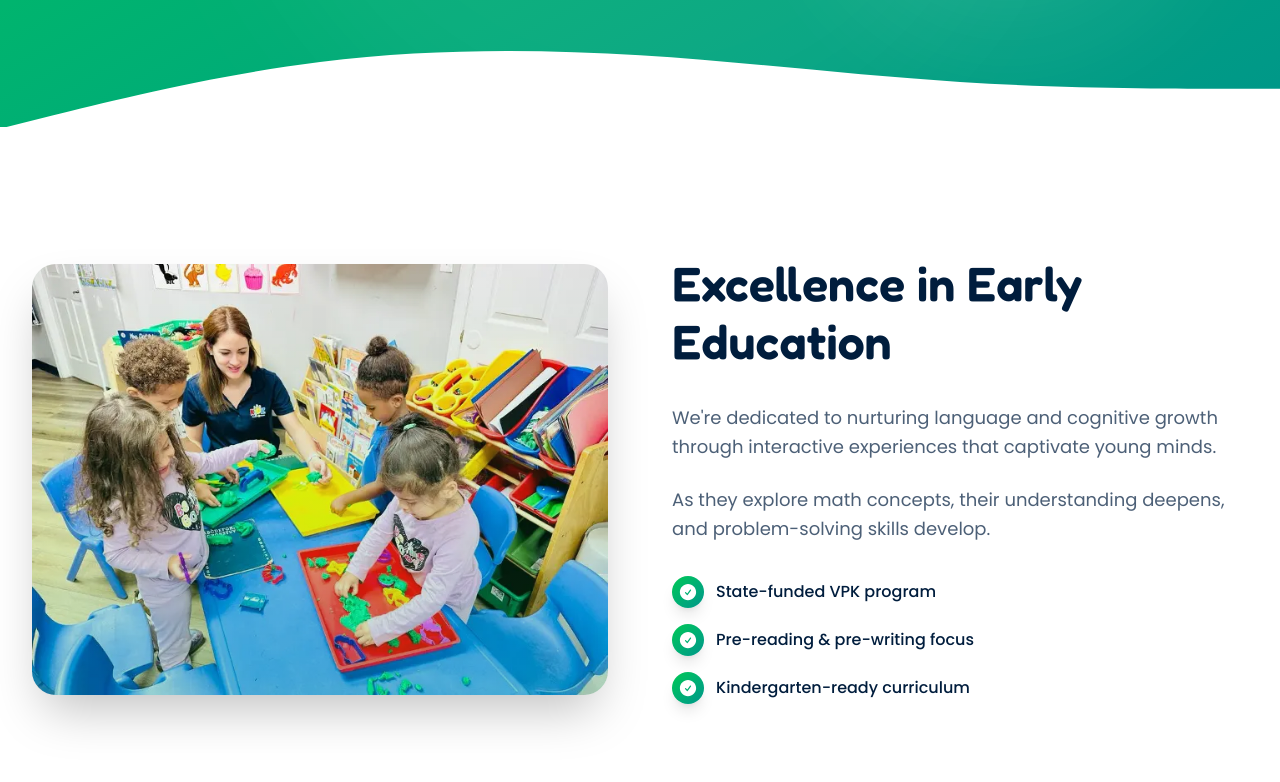
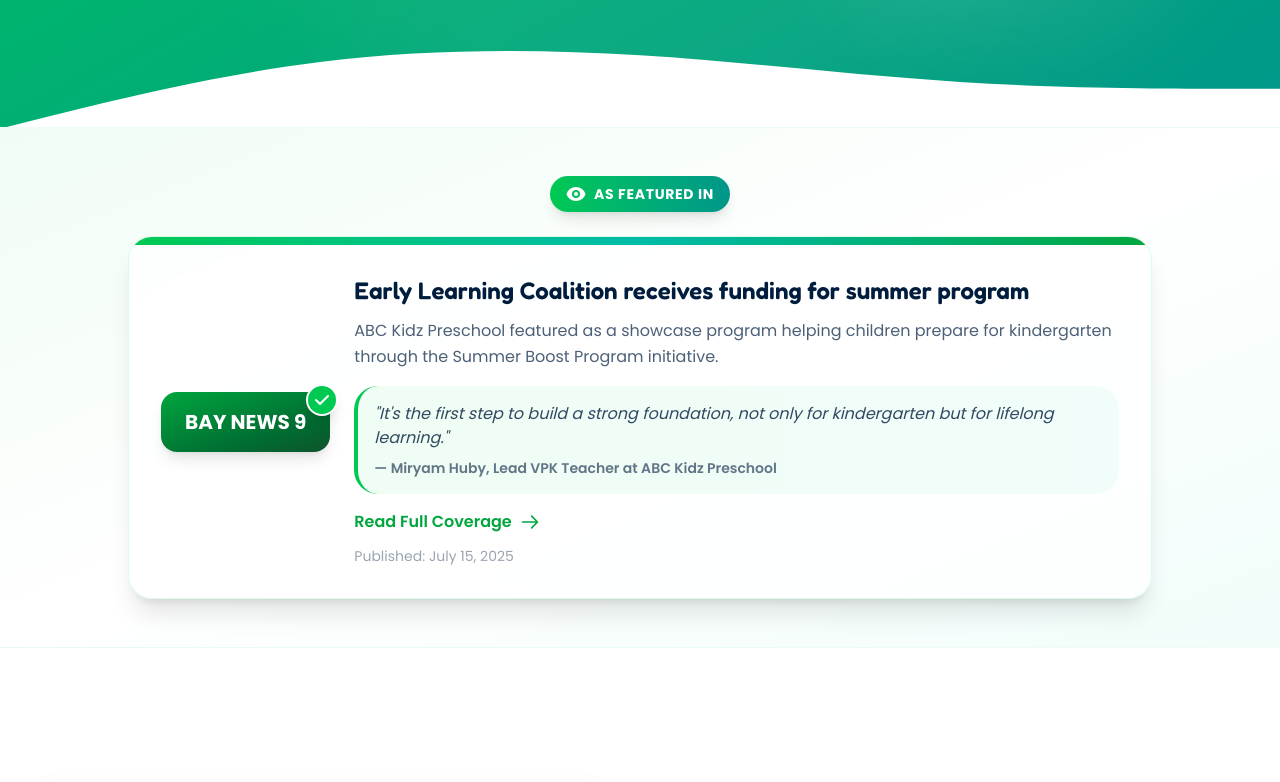
Before and after one commit to MrAlvaroLG/abc-kids, a Next.js app: page /en/programs/vpk in a window 1280 px wide. Shown: the part 660-1442 px from the top of the page. Built offline with nearby package versions, Linux system fonts and the light colour scheme.

Commit message:
feat: Add a news feature banner to the VPK program page and a YouTube video embed to the Programs section, reordering its content.

```diff
--- a/app/[locale]/programs/vpk/page.tsx
+++ b/app/[locale]/programs/vpk/page.tsx
@@ -98,6 +98,92 @@
                     <svg viewBox="0 0 1440 120" fill="none" xmlns="http://www.w3.org/2000/svg" preserveAspectRatio="none" className="w-full h-auto block">
                         <path d="M0 120L60 105C120 90 240 60 360 45C480 30 600 30 720 37.5C840 45 960 60 1080 67.5C1200 75 1320 75 1380 75L1440 75V120H1380C1320 120 1200 120 1080 120C960 120 840 120 720 120C600 120 480 120 360 120C240 120 120 120 60 120H0Z" fill="white"/>
                     </svg>
+                </div>
+            </section>
+
+            {/* News Feature Banner */}
+            <section className="relative py-12 bg-linear-to-br from-green-50 via-white to-teal-50 border-y border-green-100/50">
+                <div className="container mx-auto px-4 sm:px-6 lg:px-8">
+                    <div className="max-w-5xl mx-auto">
+                        {/* Featured Badge */}
+                        <div className="text-center mb-6">
+                            <div className="inline-flex items-center gap-2 px-4 py-2 bg-linear-to-r from-green-500 to-teal-600 rounded-full shadow-lg">
+                                <svg className="w-5 h-5 text-white" fill="currentColor" viewBox="0 0 20 20">
+                                    <path d="M10 12a2 2 0 100-4 2 2 0 000 4z"/>
+                                    <path fillRule="evenodd" d="M.458 10C1.732 5.943 5.522 3 10 3s8.268 2.943 9.542 7c-1.274 4.057-5.064 7-9.542 7S1.732 14.057.458 10zM14 10a4 4 0 11-8 0 4 4 0 018 0z" clipRule="evenodd"/>
+                                </svg>
+                                <span className="text-white text-sm font-bold uppercase tracking-wider">As Featured In</span>
+                            </div>
+                        </div>
+
+                        {/* Main Feature Card */}
+                        <a
+                            href="https://baynews9.com/fl/tampa/news/2025/07/15/summer-boost-program"
+                            target="_blank"
+                            rel="noopener noreferrer"
+                            className="block group"
+                        >
+                            <div className="relative bg-white/80 backdrop-blur-sm rounded-3xl shadow-xl hover:shadow-2xl transition-all duration-500 overflow-hidden border border-green-100 hover:border-green-300 hover:-translate-y-1">
+                                {/* Gradient Accent Bar */}
+                                <div className="h-2 bg-linear-to-r from-green-500 via-teal-500 to-green-600" />
+
+                                <div className="p-6 sm:p-8">
+                                    <div className="grid grid-cols-1 md:grid-cols-[auto_1fr] gap-6 items-center">
+                                        {/* News Source Badge */}
+                                        <div className="flex justify-center md:justify-start">
+                                            <div className="relative">
+                                                <div className="bg-linear-to-br from-green-600 to-green-900 text-white px-6 py-4 rounded-2xl shadow-lg font-bold text-xl min-w-[140px] text-center">
+                                                    BAY NEWS 9
+                                                </div>
+                                                {/* Verified Badge */}
+                                                <div className="absolute -top-2 -right-2 w-8 h-8 bg-green-500 rounded-full flex items-center justify-center shadow-lg border-2 border-white">
+                                                    <svg className="w-5 h-5 text-white" fill="currentColor" viewBox="0 0 20 20">
+                                                        <path fillRule="evenodd" d="M16.707 5.293a1 1 0 010 1.414l-8 8a1 1 0 01-1.414 0l-4-4a1 1 0 011.414-1.414L8 12.586l7.293-7.293a1 1 0 011.414 0z" clipRule="evenodd"/>
+                                                    </svg>
+                                                </div>
+                                            </div>
+                                        </div>
+
+                                        {/* Content */}
+                                        <div className="text-center md:text-left">
+                                            <h3 className="text-xl sm:text-2xl font-bold text-navy-900 mb-3 group-hover:text-green-600 transition-colors duration-300">
+                                                Early Learning Coalition receives funding for summer program
+                                            </h3>
+                                            <p className="text-navy-900/70 mb-4 leading-relaxed">
+                                                ABC Kidz Preschool featured as a showcase program helping children prepare for kindergarten through the Summer Boost Program initiative.
+                                            </p>
+
+                                            {/* Quote */}
+                                            <div className="bg-linear-to-r from-green-50 to-teal-50 border-l-4 border-green-500 p-4 rounded-lg mb-4">
+                                                <p className="text-navy-900/80 italic text-sm sm:text-base">
+                                                    "It's the first step to build a strong foundation, not only for kindergarten but for lifelong learning."
+                                                </p>
+                                                <p className="text-navy-900/60 text-xs sm:text-sm mt-2 font-semibold">
+                                                    — Miryam Huby, Lead VPK Teacher at ABC Kidz Preschool
+                                                </p>
+                                            </div>
+
+                                            {/* CTA */}
+                                            <div className="inline-flex items-center gap-2 text-green-600 font-semibold group-hover:gap-3 transition-all duration-300">
+                                                <span>Read Full Coverage</span>
+                                                <svg className="w-5 h-5 group-hover:translate-x-1 transition-transform duration-300" fill="none" stroke="currentColor" viewBox="0 0 24 24">
+                                                    <path strokeLinecap="round" strokeLinejoin="round" strokeWidth={2} d="M14 5l7 7m0 0l-7 7m7-7H3" />
+                                                </svg>
+                                            </div>
+
+                                            {/* Date */}
+                                            <p className="text-navy-900/40 text-xs sm:text-sm mt-3">
+                                                Published: July 15, 2025
+                                            </p>
+                                        </div>
+                                    </div>
+                                </div>
+
+                                {/* Decorative corner accent */}
+                                <div className="absolute top-0 right-0 w-40 h-40 bg-linear-to-br from-green-200/30 to-teal-200/30 rounded-bl-full opacity-0 group-hover:opacity-100 transition-opacity duration-500" />
+                            </div>
+                        </a>
+                    </div>
                 </div>
             </section>
 
--- a/components/home/ProgramsSection.tsx
+++ b/components/home/ProgramsSection.tsx
@@ -156,8 +156,43 @@
                     </p>
                 </div>
 
+                {/* YouTube Video */}
+                <div className={`max-w-6xl mx-auto mb-16 transition-all duration-1000 delay-100 ${isVisible ? 'opacity-100 translate-y-0' : 'opacity-0 translate-y-10'}`}>
+                    <div className="relative rounded-3xl overflow-hidden shadow-2xl bg-navy-900/5">
+                        <div className="relative aspect-video w-full">
+                            <iframe
+                                className="absolute inset-0 w-full h-full"
+                                src="https://www.youtube.com/embed/PC4E-8OJoGE"
+                                title="ABC Kidz Preschool Programs Introduction"
+                                allow="accelerometer; autoplay; clipboard-write; encrypted-media; gyroscope; picture-in-picture"
+                                allowFullScreen
+                                loading="lazy"
+                            />
+                        </div>
+                    </div>
+                </div>
+
+                {/* Programs Grid 2x2 */}
+                <div className="grid grid-cols-1 md:grid-cols-2 gap-6 md:gap-8 max-w-7xl mx-auto mb-16">
+                    {programs.map((program, index) => (
+                        <ProgramCard
+                            key={program.key}
+                            programKey={program.key}
+                            icon={program.icon}
+                            ageRange={program.ageRange}
+                            ageLabel={program.ageLabel}
+                            gradient={program.gradient}
+                            bgColor={program.bgColor}
+                            lightBg={program.lightBg}
+                            isVisible={isVisible}
+                            delay={index * 100}
+                            className={program.className}
+                        />
+                    ))}
+                </div>
+
                 {/* Photo Carousel */}
-                <div className={`max-w-6xl mx-auto mb-16 transition-all duration-1000 delay-200 ${isVisible ? 'opacity-100 translate-y-0' : 'opacity-0 translate-y-10'}`}>
+                <div className={`max-w-6xl mx-auto mb-16 transition-all duration-1000 delay-300 ${isVisible ? 'opacity-100 translate-y-0' : 'opacity-0 translate-y-10'}`}>
                     <div className="relative rounded-3xl overflow-hidden shadow-2xl group">
                         {/* Main Carousel Container */}
                         <div className="relative aspect-[4/3] sm:aspect-video md:aspect-[21/9]">
@@ -231,25 +266,6 @@
                             />
                         </div>
                     </div>
-                </div>
-
-                {/* Programs Grid 2x2 */}
-                <div className="grid grid-cols-1 md:grid-cols-2 gap-6 md:gap-8 max-w-7xl mx-auto mb-16">
-                    {programs.map((program, index) => (
-                        <ProgramCard
-                            key={program.key}
-                            programKey={program.key}
-                            icon={program.icon}
-                            ageRange={program.ageRange}
-                            ageLabel={program.ageLabel}
-                            gradient={program.gradient}
-                            bgColor={program.bgColor}
-                            lightBg={program.lightBg}
-                            isVisible={isVisible}
-                            delay={index * 100}
-                            className={program.className}
-                        />
-                    ))}
                 </div>
 
                 {/* CTA Button */}
```
